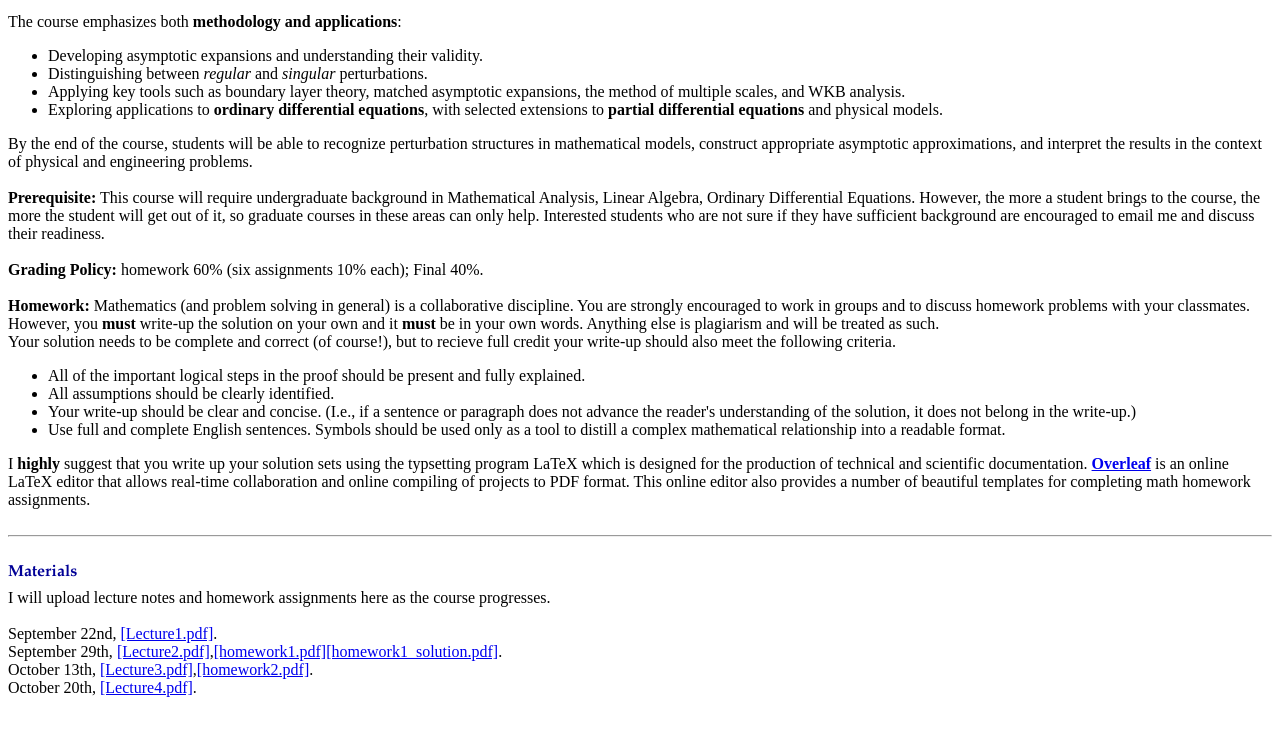
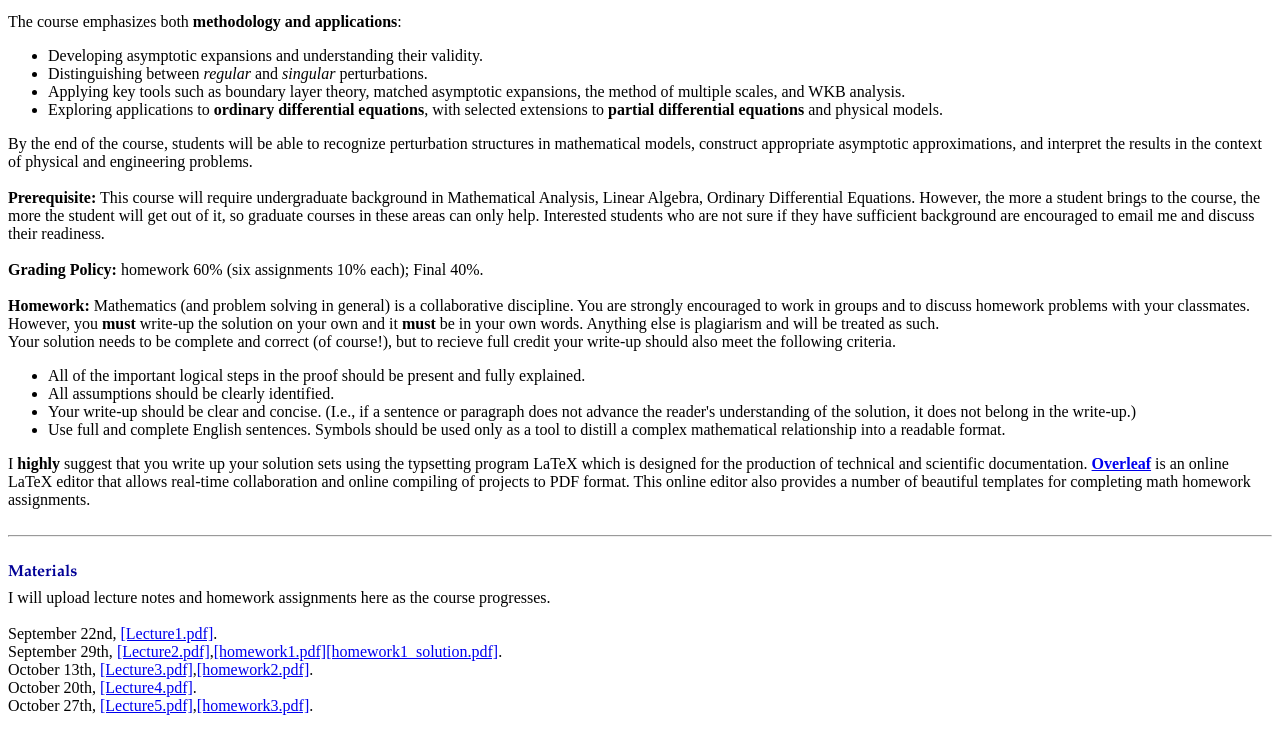
Before and after one commit to zyang-pde/zyang-pde.github.io, a plain HTML site: page Asymptotic_Analysis.html in a window 1280 px wide. Shown: the part 462-1193 px from the top of the page. Drawn offline with Linux system fonts and the light colour scheme.

Commit message:
Update Asymptotic_Analysis.html

```diff
--- a/Asymptotic_Analysis.html
+++ b/Asymptotic_Analysis.html
@@ -107,6 +107,9 @@ September 29th, <a href="./Asymptotic_Analysis_notes/Lecture2.pdf">[Lecture2.pdf
 October 13th, <a href="./Asymptotic_Analysis_notes/Lecture3.pdf">[Lecture3.pdf]</a>,<a href="./Asymptotic_Analysis_notes/homework2.pdf">[homework2.pdf]</a>.
 <br>
 October 20th, <a href="./Asymptotic_Analysis_notes/Lecture4.pdf">[Lecture4.pdf]</a>.
+<br>
+October 27th, <a href="./Asymptotic_Analysis_notes/Lecture5.pdf">[Lecture5.pdf]</a>,<a href="./Asymptotic_Analysis_notes/homework3.pdf">[homework3.pdf]</a>.
+<br>
 
 </p>
 
```
